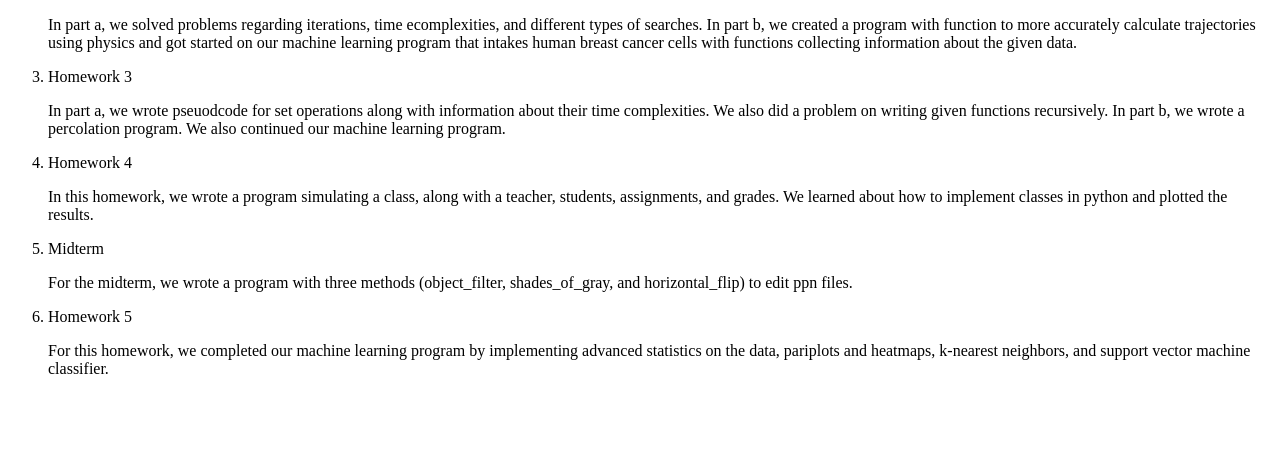
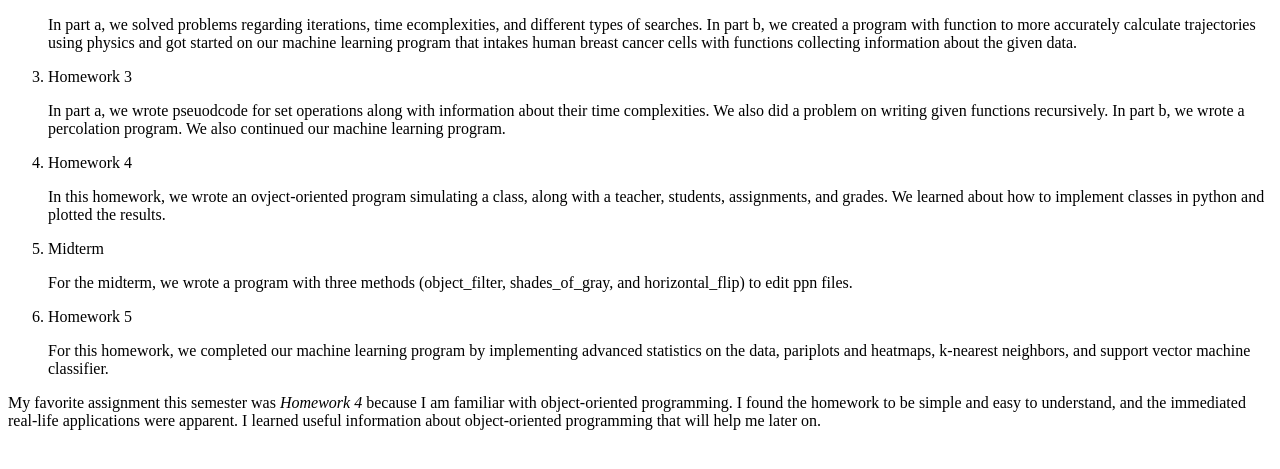
Before and after one commit to gulnuravci/gza2102-final, a Flask app: page /assignments.html in a window 1280 px wide. Shown: the part 166-635 px from the top of the page. Run offline with Flask 2, Linux system fonts and the light colour scheme.

Commit message:
final commit

```diff
--- a/templates/assignments.html
+++ b/templates/assignments.html
@@ -2,6 +2,9 @@
 <html>
     <head>
         <title>Assignments</title>
+        <style>
+            p    {word-wrap: break-word}
+        </style>
     <head>
     <body>
         <h1>Assignments</h1>
@@ -23,7 +26,7 @@
             writing given functions recursively. In part b, we wrote a percolation
             program. We also continued our machine learning program.</p>
             <li>Homework 4</li>
-            <p>In this homework, we wrote a program simulating a class, along with a
+            <p>In this homework, we wrote an ovject-oriented program simulating a class, along with a
             teacher, students, assignments, and grades. We learned about how to
             implement classes in python and plotted the results.</p>
             <li>Midterm</li>
@@ -34,5 +37,10 @@
             implementing advanced statistics on the data, pariplots and heatmaps,
             k-nearest neighbors, and support vector machine classifier.</p>
         </ol>
+        <p>My favorite assignment this semester was <i>Homework 4</i> because I am
+        familiar with object-oriented programming. I found the homework to be
+        simple and easy to understand, and the immediated real-life applications
+        were apparent. I learned useful information about object-oriented programming
+        that will help me later on.</p>
     </body>
 </html>
--- a/templates/classes.html
+++ b/templates/classes.html
@@ -2,9 +2,13 @@
 <html>
     <head>
         <title>Classes</title>
+        <style>
+            p    {word-wrap: break-word}
+        </style>
     <head>
     <body>
         <h1>Classes</h1>
+        <h3>Classes taken Spring 2020:</h3>
         <ul>
             <li>Physics II: Thermo, Elec</li>
             <li>The Art of Engineering</li>
--- a/templates/index.html
+++ b/templates/index.html
@@ -2,7 +2,10 @@
 <html>
     <head>
         <title>Home</title>
-    <head>
+        <style>
+            p    {word-wrap: break-word}
+        </style>
+    </head>
     <body>
         <h1>Gulnur Avci</h1>
         <p><b>Picture of myself:</b></p>
@@ -13,6 +16,7 @@
         <ul>
             <li><a href="assignments.html">Assignments</a></li>
             <li><a href="classes.html">Classes</a></li>
+            <li><a href="http://www.pointless.com">My favorite website</a></li>
         </ul>
     </body>
 </html>
```
Also changed, not shown: README.md, 1 other file.
